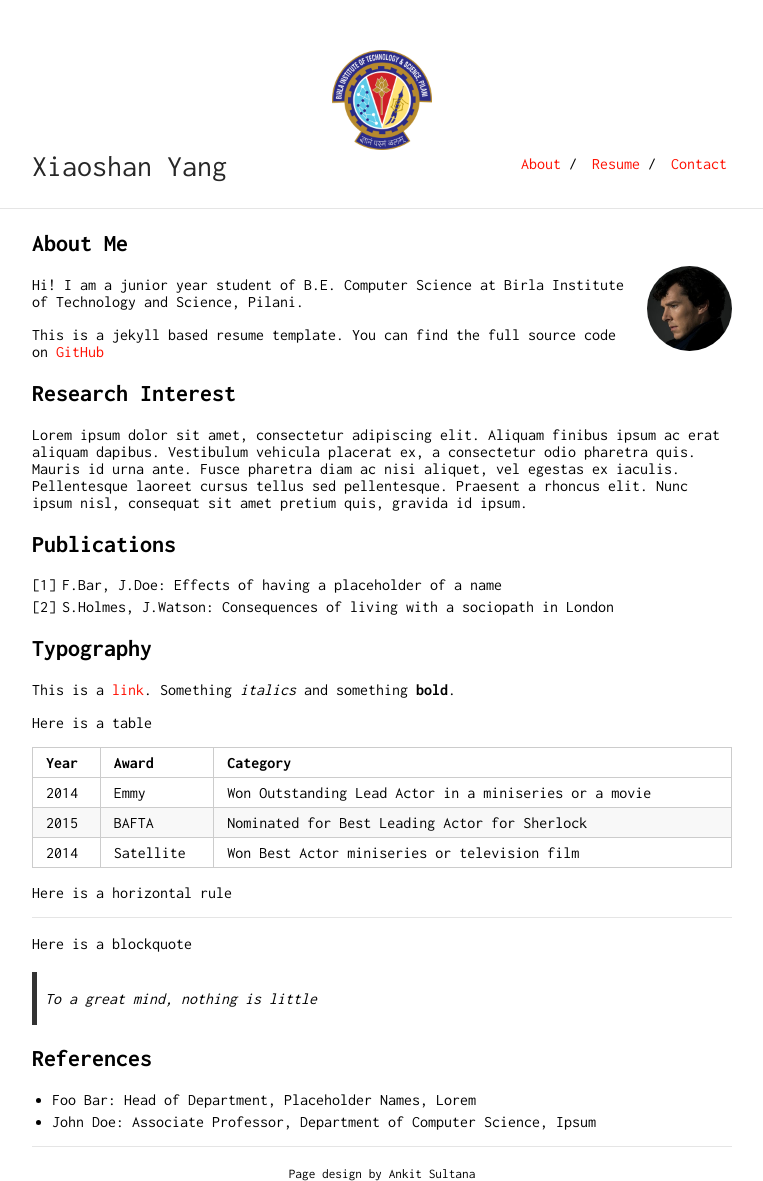
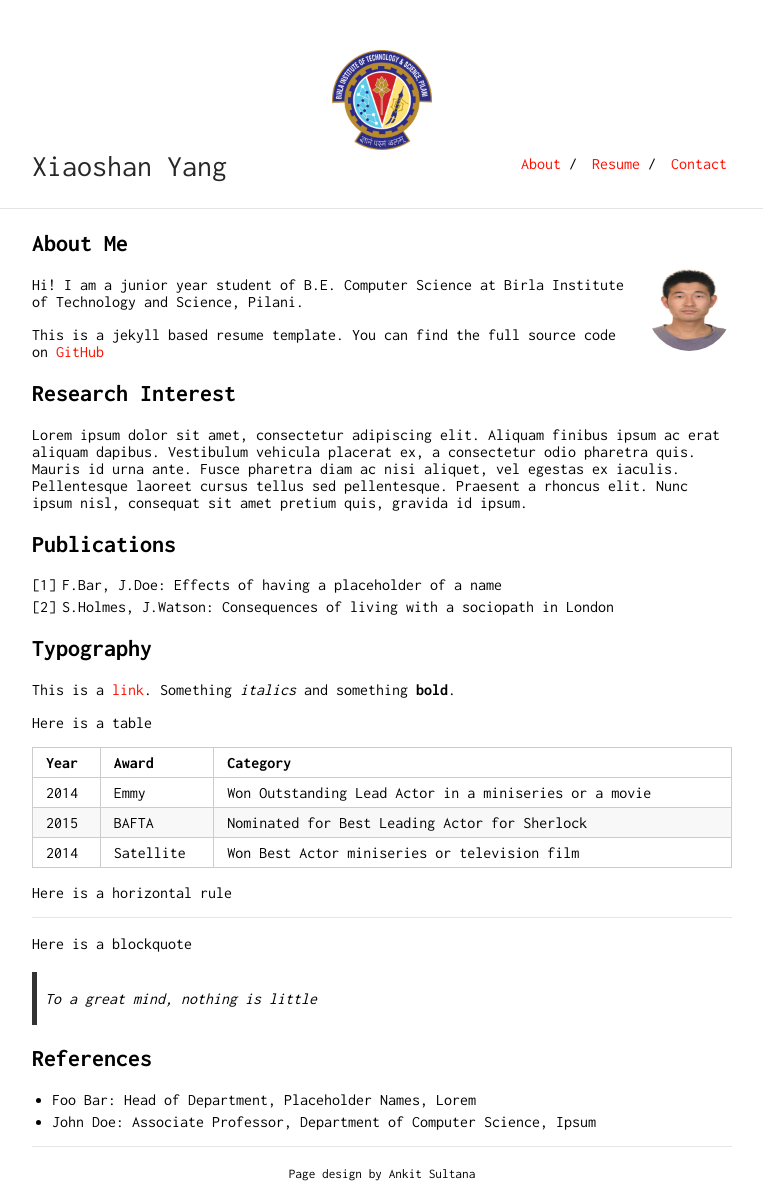
Before and after one commit to YangXS/yangxs.github.io, a Jekyll site: the page built from index.md, in a window 1280 px wide. Shown: the whole page, without its empty margins (258-1021 px from the left). Built offline with Jekyll 4.4.1, drawn with Linux system fonts in a browser that asks for light colours; our own code applies the rules of GitHub Pages for plain Markdown files.

Commit message:
Update index.md

```diff
--- a/index.md
+++ b/index.md
@@ -4,7 +4,7 @@ layout: default
 
 ## About Me
 
-<img class="profile-picture" src="sherlock.jpg">
+<img class="profile-picture" src="yangxs.jpg">
 
 Hi! I am a junior year student of B.E. Computer Science at Birla Institute of Technology and Science, Pilani.
 
```
